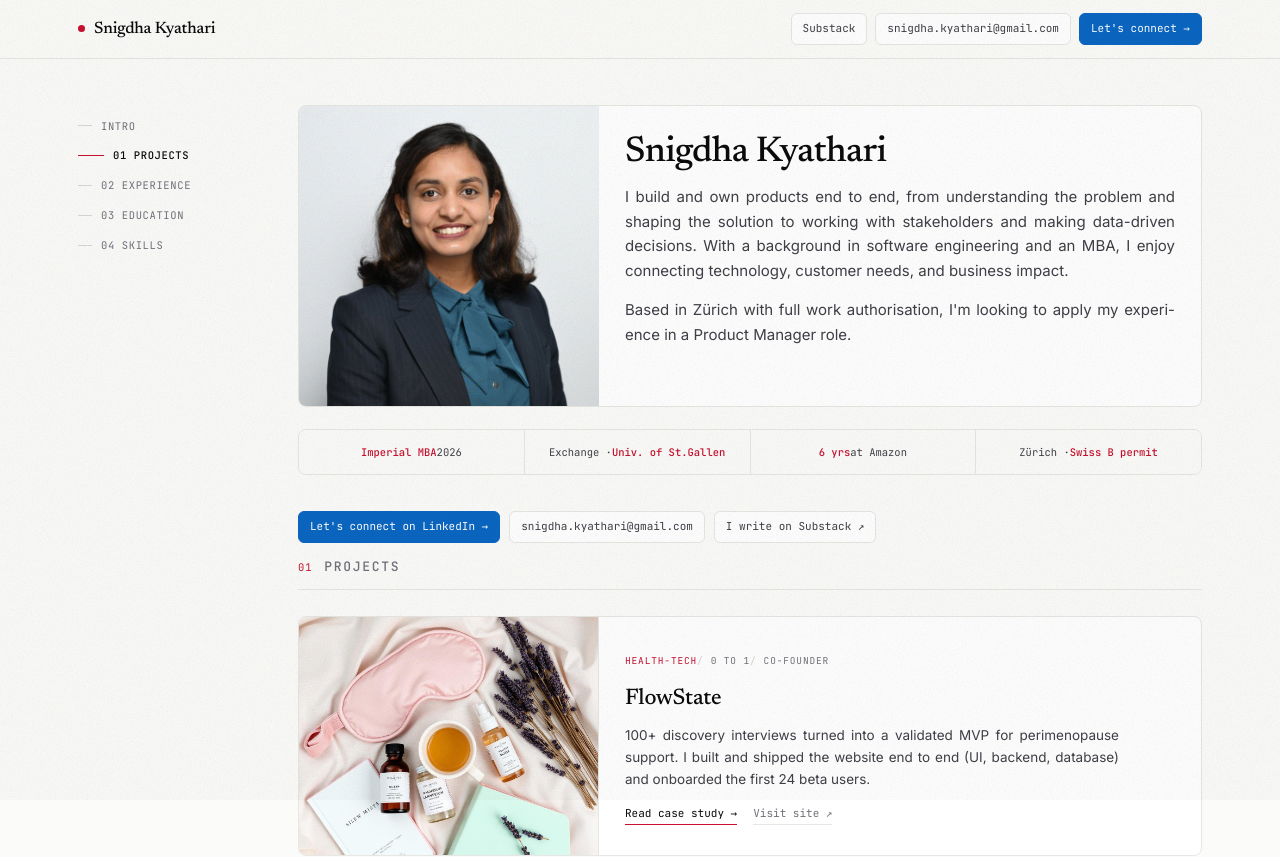
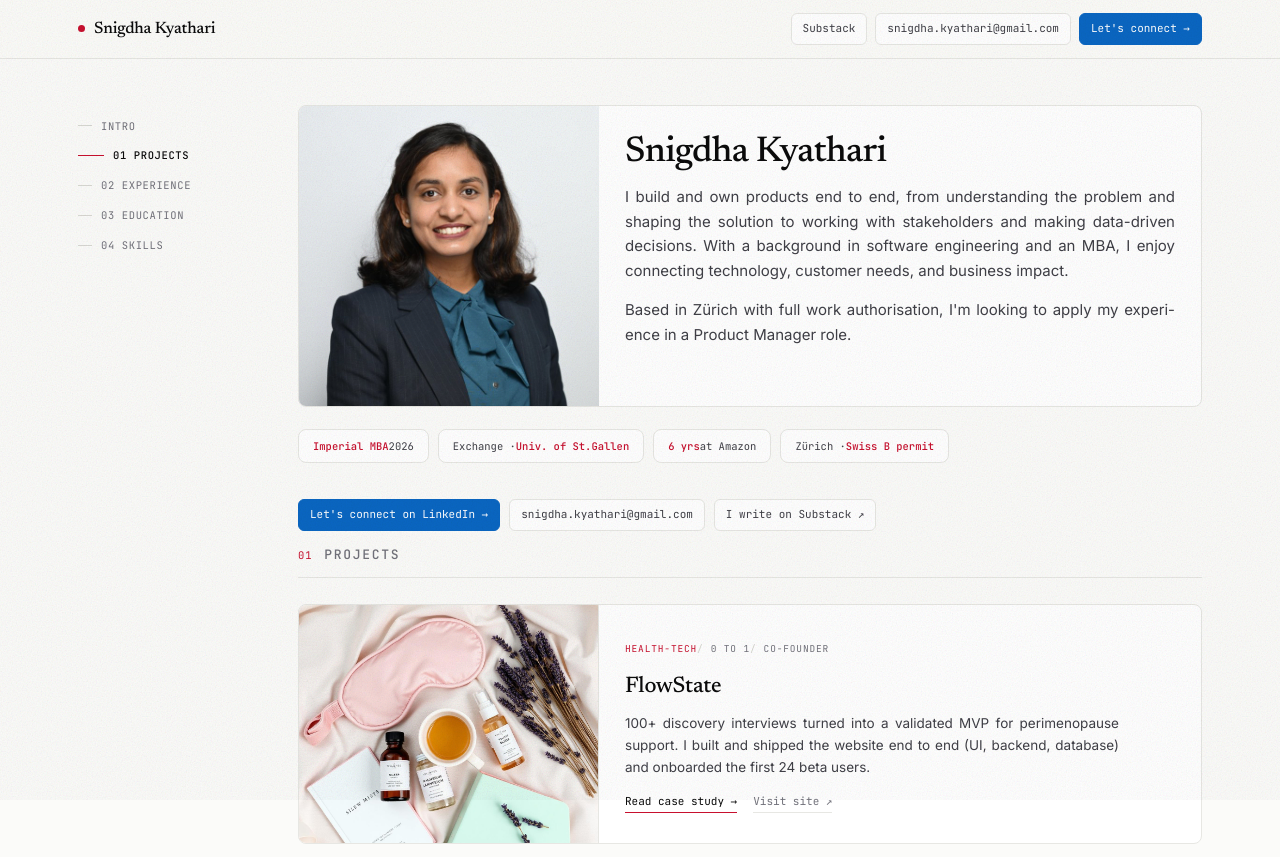
Before and after one commit to SnigdhaKyathari/product-portfolio, a Next.js app: page / in a window 1280 px wide. Shown: the top 857 px of the page. Built offline with nearby package versions, Linux system fonts and the light colour scheme.

Commit message:
Fix: Chips as individual boxes with rounded corners and gaps

```diff
--- a/src/app/globals.css
+++ b/src/app/globals.css
@@ -249,33 +249,25 @@ section {
 
 .hero-chips {
   display: flex;
-  flex-wrap: nowrap;
-  gap: 0;
-  background: var(--bg);
+  flex-wrap: wrap;
+  gap: 9px;
+  background: transparent;
   padding: 0;
   margin-bottom: 22px;
-  border: 1px solid var(--line);
-  border-radius: var(--radius);
-  overflow: hidden;
 }
 
 .hero-chips .chip {
-  flex: 1;
-  border: none;
-  border-right: 1px solid var(--line);
+  flex: none;
+  border: 1px solid var(--line);
   margin: 0;
-  padding: 14px 16px;
-  background: var(--bg);
-  border-radius: 0;
+  padding: 8px 14px;
+  background: var(--panel);
+  border-radius: var(--radius);
   font-size: 10.5px;
   text-align: center;
   display: flex;
   align-items: center;
   justify-content: center;
-}
-
-.hero-chips .chip:last-child {
-  border-right: none;
 }
 
 .hero-links {
```
